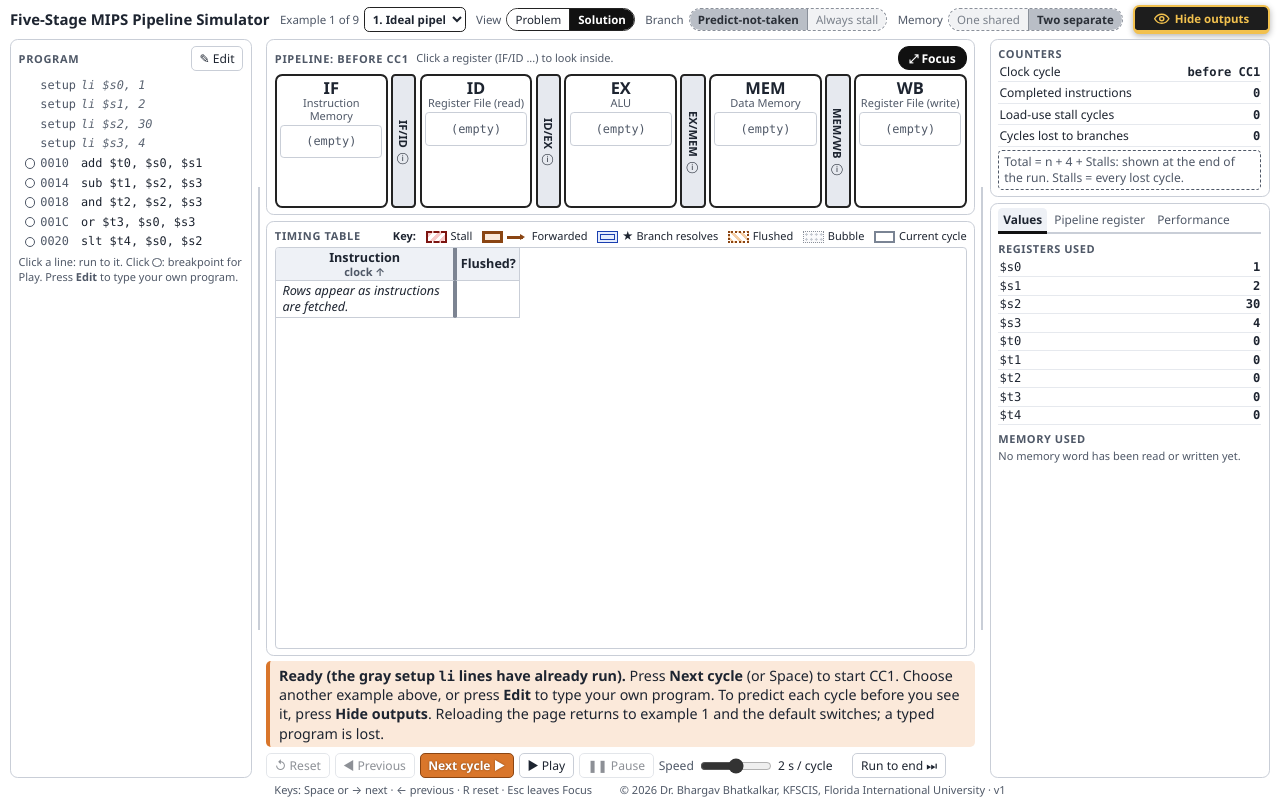
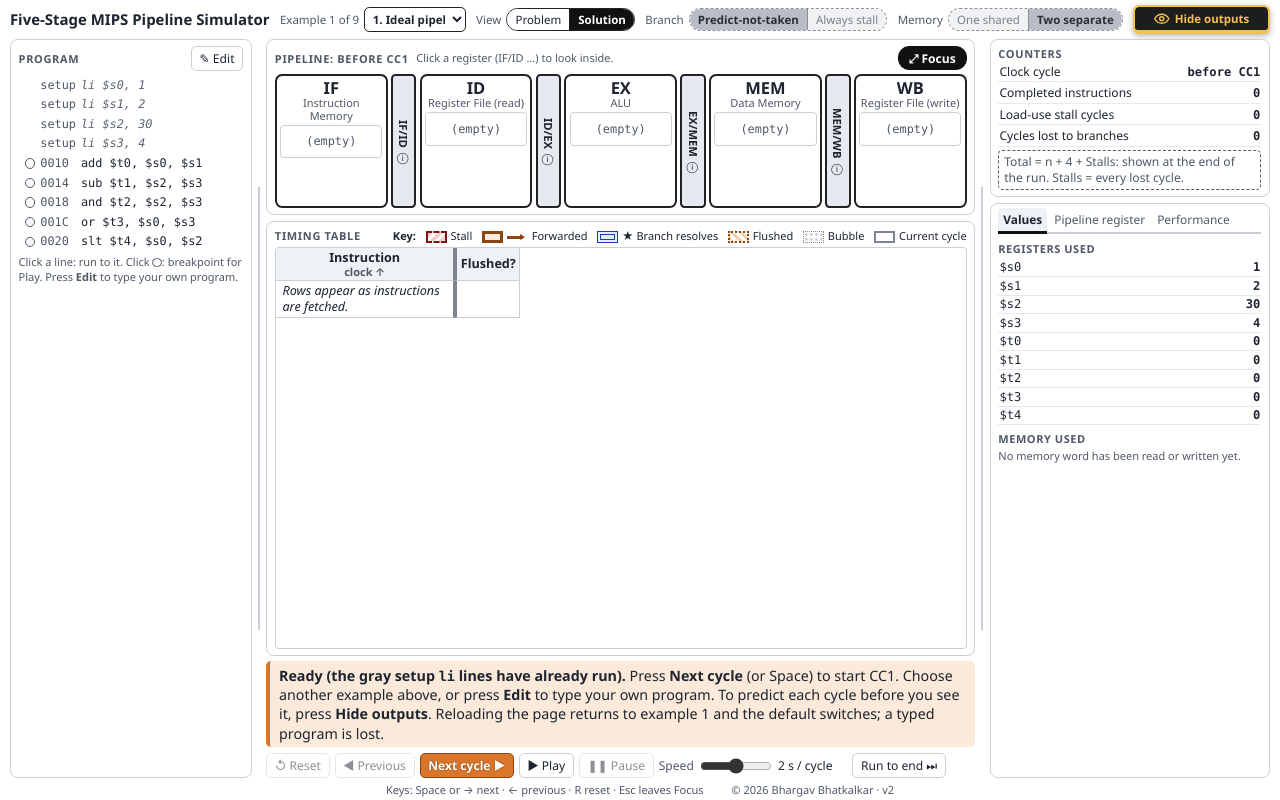
Before and after one commit to Bhargav-1982/CDA3102-Simulators, a plain HTML site: page Five_Stage_MIPS_Pipeline_Simulator/index.html in a window 1280 px wide. Drawn offline with Linux system fonts and the light colour scheme.

Commit message:
Update Five-Stage MIPS Pipeline Simulator

```diff
--- a/Five_Stage_MIPS_Pipeline_Simulator/index.html
+++ b/Five_Stage_MIPS_Pipeline_Simulator/index.html
@@ -1,8 +1,14 @@
 <!DOCTYPE html>
+<!--
+    Five-Stage MIPS Pipeline Simulator - Version 2.0
+    Created by Bhargav Bhatkalkar
+    (c) 2026 Bhargav Bhatkalkar. All rights reserved.
+-->
 <html lang="en">
 <head>
 <meta charset="utf-8">
 <meta name="viewport" content="width=device-width, initial-scale=1">
+<meta name="author" content="Bhargav Bhatkalkar">
 <title>Five-Stage MIPS Pipeline Simulator</title>
 <style>
 :root{--bg:#ffffff;--fg:#1d2430;--panel:#ffffff;--line:#c9ced7;--muted:#4f5867;--accent:#D9762B;--accent2:#e2873e;--accent-dark:#8a4513;--accent-soft:#FBE9DA;--accent-pale:#fff7ef;
@@ -428,7 +434,7 @@ html.focus .stg .st{min-height:2.5em}
 /* Simulation core: assembler, machine state, cycle-by-cycle pipeline model. No DOM access. Runs in the browser and in Node.js. */
 var PipelineCore = (function(){
 "use strict";
-var VERSION = "1";
+var VERSION = "2";
 var REG_NAMES = ["$zero","$at","$v0","$v1","$a0","$a1","$a2","$a3","$t0","$t1","$t2","$t3","$t4","$t5","$t6","$t7",
   "$s0","$s1","$s2","$s3","$s4","$s5","$s6","$s7","$t8","$t9","$k0","$k1","$gp","$sp","$fp","$ra"];
 var TEXT_BASE = 0x00400000;
@@ -2507,7 +2513,7 @@ window.addEventListener("resize", function(){ if (resizeTimer) clearTimeout(resi
 
 /* ---------------- start ---------------- */
 (function(){
-  $("footer").textContent = "© 2026 Dr. Bhargav Bhatkalkar, KFSCIS, Florida International University · v" + C.VERSION;
+  $("footer").textContent = "© 2026 Bhargav Bhatkalkar · v" + C.VERSION;
   load(PRESETS[0].src, PRESETS[0].opt);
   setEditing(false);
   render();
```
Also changed, not shown: 1 other file.
